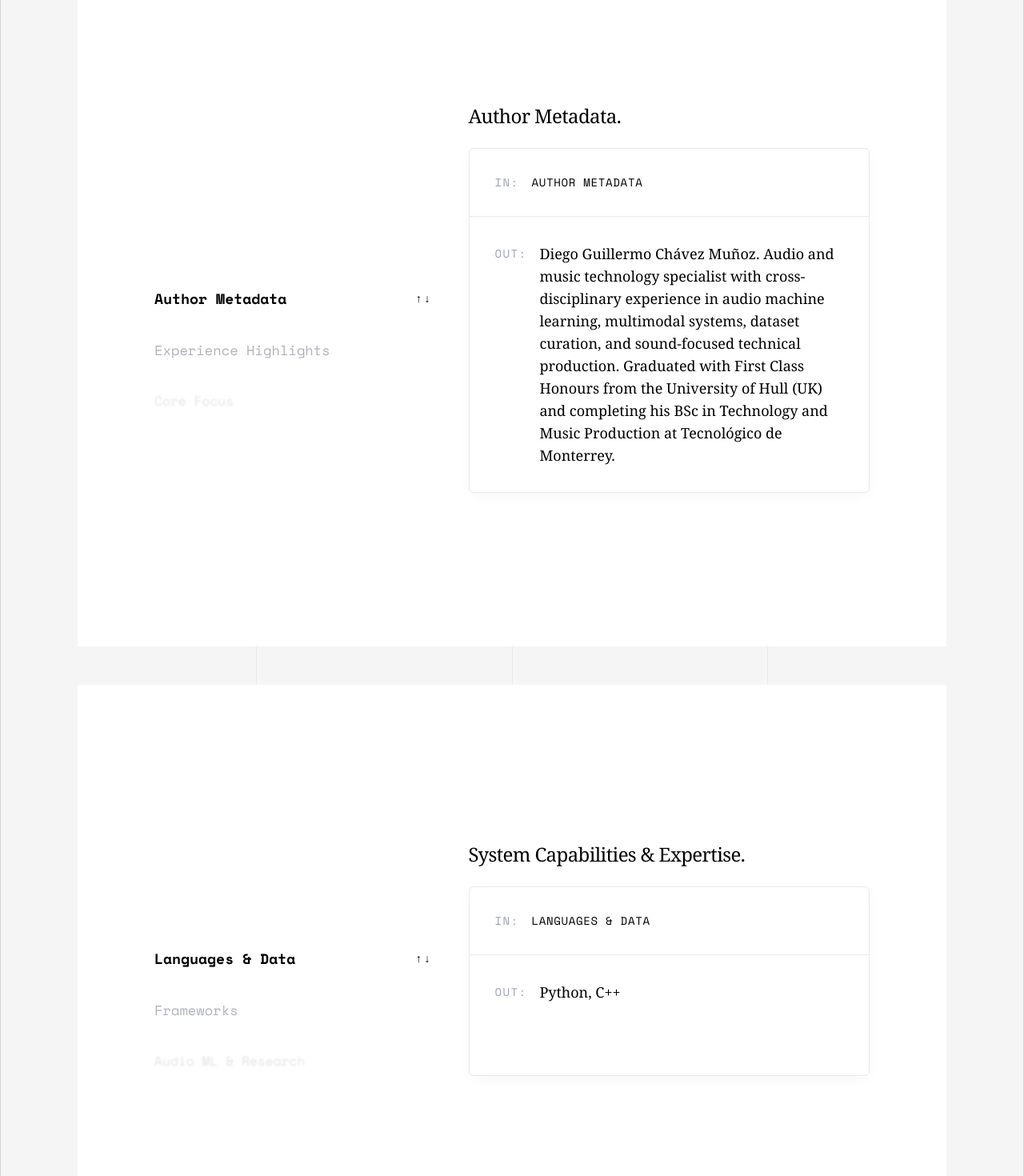
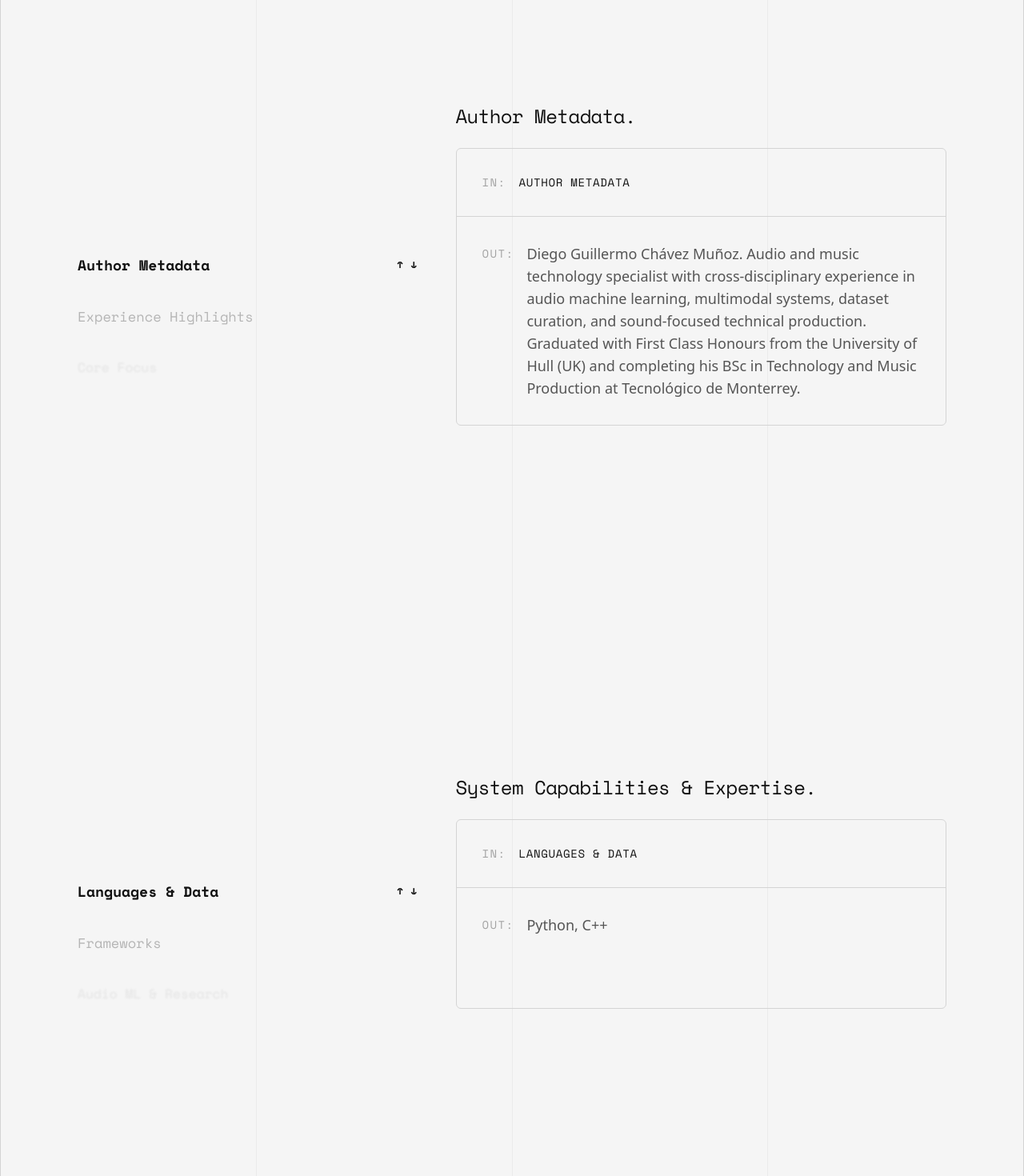
Before and after one commit to DIEGOGCHM/Portfolio_Diego_Chavez_ML_DSP_ENG, a Next.js app: page / in a window 1280 px wide. Shown: the part 2560-4030 px from the top of the page at 80% size. Built offline with nearby package versions, Linux system fonts and the light colour scheme.

Commit message:
style: Adapt mockup sections to dark theme to eliminate white box artifact

```diff
--- a/src/components/About.tsx
+++ b/src/components/About.tsx
@@ -34,19 +34,18 @@ export default function About() {
     setTimeout(() => {
       setDisplayIndex(idx);
       setIsChanging(false);
-    }, 200); // Small delay to simulate terminal thinking / typing
+    }, 200);
   };
 
-  const itemHeight = 64; // Fixed height per item for reliable math
+  const itemHeight = 64;
 
   return (
-    <section id="about" className="w-full bg-white text-black py-32 md:py-48 px-6 md:px-12 xl:px-24">
+    <section id="about" className="w-full bg-transparent text-white_clinical py-32 md:py-48">
       <div className="grid grid-cols-12 gap-12 max-w-6xl mx-auto">
 
         {/* Left Menu: Scrolling List */}
         <div className="col-span-12 md:col-span-5 flex flex-col justify-center">
           <div className="relative h-[300px] w-full overflow-visible pointer-events-none">
-            {/* The list shifts vertically to keep active item perfectly centered */}
             <motion.div
               className="absolute w-full pointer-events-auto"
               initial={false}
@@ -56,10 +55,10 @@ export default function About() {
               {aboutData.map((item, idx) => {
                 const distance = Math.abs(idx - activeIndex);
 
-                let styleClass = "opacity-100 scale-100 font-bold text-black";
-                if (distance === 1) styleClass = "opacity-40 scale-95 text-gray-700 font-medium";
-                if (distance === 2) styleClass = "opacity-20 scale-90 text-gray-500 blur-[1px]";
-                if (distance > 2) styleClass = "opacity-0 scale-90 text-gray-400 blur-[2px] pointer-events-none";
+                let styleClass = "opacity-100 scale-100 font-bold text-white_clinical";
+                if (distance === 1) styleClass = "opacity-40 scale-95 text-white_faded font-medium";
+                if (distance === 2) styleClass = "opacity-20 scale-90 text-gray_signal blur-[1px]";
+                if (distance > 2) styleClass = "opacity-0 scale-90 text-gray_signal blur-[2px] pointer-events-none";
 
                 const isActive = idx === activeIndex;
 
@@ -69,14 +68,14 @@ export default function About() {
                     onClick={() => handleSelect(idx)}
                     className={`h-[64px] cursor-pointer transition-all duration-500 ease-out flex items-center justify-between group origin-left ${styleClass}`}
                   >
-                    <h3 className={`text-base md:text-lg transition-colors`}>
+                    <h3 className={`text-base md:text-lg transition-colors font-mono`}>
                       {item.q}
                     </h3>
                     {isActive && (
                       <motion.span
                         initial={{ opacity: 0, x: -10 }}
                         animate={{ opacity: 1, x: 0 }}
-                        className="text-black font-sans font-black text-sm ml-4"
+                        className="text-white_clinical font-mono font-black text-sm ml-4"
                       >
                         ↑ ↓
                       </motion.span>
@@ -90,20 +89,20 @@ export default function About() {
 
         {/* Right Side: Terminal Window Style */}
         <div className="col-span-12 md:col-span-7 flex flex-col justify-center">
-          <h2 className="text-xl md:text-2xl text-black mb-6 font-serif tracking-tight">Author Metadata.</h2>
+          <h2 className="text-xl md:text-2xl text-white_clinical mb-6 font-mono tracking-tight">Author Metadata.</h2>
 
-          <div className="flex flex-col bg-white border border-[#EAEAEA] rounded-md shadow-[0_4px_20px_-4px_rgba(0,0,0,0.05)] overflow-hidden">
+          <div className="flex flex-col bg-black_core/50 border border-gray_interference rounded-md overflow-hidden">
             {/* IN Section */}
-            <div className="flex gap-4 border-b border-[#EAEAEA] p-6 md:p-8">
-               <span className="text-gray-400 font-mono text-sm tracking-widest">IN:</span>
-               <span className="uppercase text-black font-mono text-sm tracking-wider">
+            <div className="flex gap-4 border-b border-gray_interference p-6 md:p-8">
+               <span className="text-gray_signal font-mono text-sm tracking-widest">IN:</span>
+               <span className="uppercase text-white_clinical font-mono text-sm tracking-wider">
                  {aboutData[activeIndex].q}
                </span>
             </div>
 
             {/* OUT Section */}
             <div className="flex gap-4 p-6 md:p-8 min-h-[150px]">
-               <span className="text-gray-400 font-mono text-sm tracking-widest mt-1">OUT:</span>
+               <span className="text-gray_signal font-mono text-sm tracking-widest mt-1">OUT:</span>
                <div className="flex-1">
                  <AnimatePresence mode="wait">
                    {!isChanging && (
@@ -113,7 +112,7 @@ export default function About() {
                        animate={{ opacity: 1, y: 0 }}
                        exit={{ opacity: 0, transition: { duration: 0.1 } }}
                        transition={{ duration: 0.3 }}
-                       className="font-serif text-black leading-relaxed text-base md:text-lg inline-block"
+                       className="font-sans text-white_faded leading-relaxed text-base md:text-lg inline-block"
                      >
                        {aboutData[displayIndex].a}
                      </motion.span>
--- a/src/components/Skills.tsx
+++ b/src/components/Skills.tsx
@@ -50,19 +50,18 @@ export default function Skills() {
     setTimeout(() => {
       setDisplayIndex(idx);
       setIsChanging(false);
-    }, 200); // Small delay to simulate terminal thinking / typing
+    }, 200);
   };
 
-  const itemHeight = 64; // Fixed height per item for reliable math
+  const itemHeight = 64;
 
   return (
-    <section id="skills" className="w-full bg-white text-black py-32 md:py-48 px-6 md:px-12 xl:px-24">
+    <section id="skills" className="w-full bg-transparent text-white_clinical py-32 md:py-48">
       <div className="grid grid-cols-12 gap-12 max-w-6xl mx-auto">
 
         {/* Left Menu: Scrolling List */}
         <div className="col-span-12 md:col-span-5 flex flex-col justify-center">
           <div className="relative h-[300px] w-full overflow-visible pointer-events-none">
-            {/* The list shifts vertically to keep active item perfectly centered */}
             <motion.div
               className="absolute w-full pointer-events-auto"
               initial={false}
@@ -72,10 +71,10 @@ export default function Skills() {
               {skillsData.map((item, idx) => {
                 const distance = Math.abs(idx - activeIndex);
 
-                let styleClass = "opacity-100 scale-100 font-bold text-black";
-                if (distance === 1) styleClass = "opacity-40 scale-95 text-gray-700 font-medium";
-                if (distance === 2) styleClass = "opacity-20 scale-90 text-gray-500 blur-[1px]";
-                if (distance > 2) styleClass = "opacity-0 scale-90 text-gray-400 blur-[2px] pointer-events-none";
+                let styleClass = "opacity-100 scale-100 font-bold text-white_clinical";
+                if (distance === 1) styleClass = "opacity-40 scale-95 text-white_faded font-medium";
+                if (distance === 2) styleClass = "opacity-20 scale-90 text-gray_signal blur-[1px]";
+                if (distance > 2) styleClass = "opacity-0 scale-90 text-gray_signal blur-[2px] pointer-events-none";
 
                 const isActive = idx === activeIndex;
 
@@ -85,14 +84,14 @@ export default function Skills() {
                     onClick={() => handleSelect(idx)}
                     className={`h-[64px] cursor-pointer transition-all duration-500 ease-out flex items-center justify-between group origin-left ${styleClass}`}
                   >
-                    <h3 className={`text-base md:text-lg transition-colors`}>
+                    <h3 className={`text-base md:text-lg transition-colors font-mono`}>
                       {item.q}
                     </h3>
                     {isActive && (
                       <motion.span
                         initial={{ opacity: 0, x: -10 }}
                         animate={{ opacity: 1, x: 0 }}
-                        className="text-black font-sans font-black text-sm ml-4"
+                        className="text-white_clinical font-mono font-black text-sm ml-4"
                       >
                         ↑ ↓
                       </motion.span>
@@ -106,20 +105,20 @@ export default function Skills() {
 
         {/* Right Side: Terminal Window Style */}
         <div className="col-span-12 md:col-span-7 flex flex-col justify-center">
-          <h2 className="text-xl md:text-2xl text-black mb-6 font-serif tracking-tight">System Capabilities & Expertise.</h2>
+          <h2 className="text-xl md:text-2xl text-white_clinical mb-6 font-mono tracking-tight">System Capabilities & Expertise.</h2>
 
-          <div className="flex flex-col bg-white border border-[#EAEAEA] rounded-md shadow-[0_4px_20px_-4px_rgba(0,0,0,0.05)] overflow-hidden">
+          <div className="flex flex-col bg-black_core/50 border border-gray_interference rounded-md overflow-hidden">
             {/* IN Section */}
-            <div className="flex gap-4 border-b border-[#EAEAEA] p-6 md:p-8">
-               <span className="text-gray-400 font-mono text-sm tracking-widest">IN:</span>
-               <span className="uppercase text-black font-mono text-sm tracking-wider">
+            <div className="flex gap-4 border-b border-gray_interference p-6 md:p-8">
+               <span className="text-gray_signal font-mono text-sm tracking-widest">IN:</span>
+               <span className="uppercase text-white_clinical font-mono text-sm tracking-wider">
                   {skillsData[activeIndex].q}
                </span>
             </div>
 
             {/* OUT Section */}
             <div className="flex gap-4 p-6 md:p-8 min-h-[150px]">
-               <span className="text-gray-400 font-mono text-sm tracking-widest mt-1">OUT:</span>
+               <span className="text-gray_signal font-mono text-sm tracking-widest mt-1">OUT:</span>
                <div className="flex-1">
                  <AnimatePresence mode="wait">
                    {!isChanging && (
@@ -129,7 +128,7 @@ export default function Skills() {
                        animate={{ opacity: 1, y: 0 }}
                        exit={{ opacity: 0, transition: { duration: 0.1 } }}
                        transition={{ duration: 0.3 }}
-                       className="font-serif text-black leading-relaxed text-base md:text-lg inline-block"
+                       className="font-sans text-white_faded leading-relaxed text-base md:text-lg inline-block"
                      >
                        {skillsData[displayIndex].a}
                      </motion.span>
```
